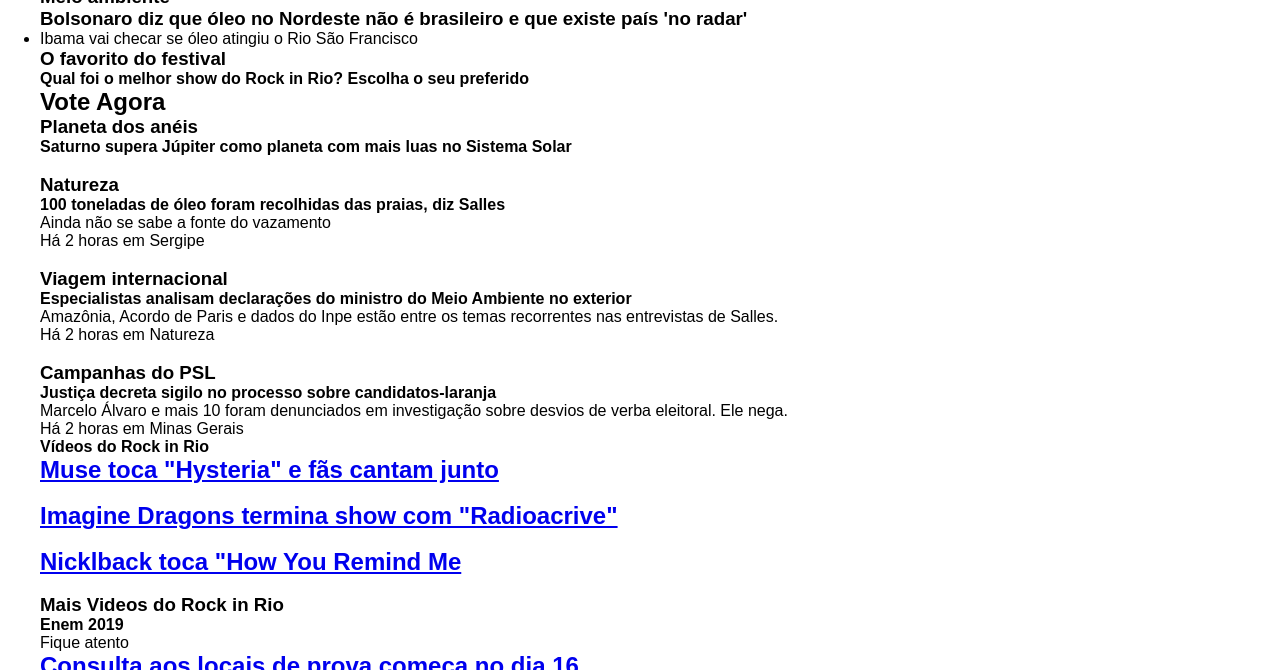
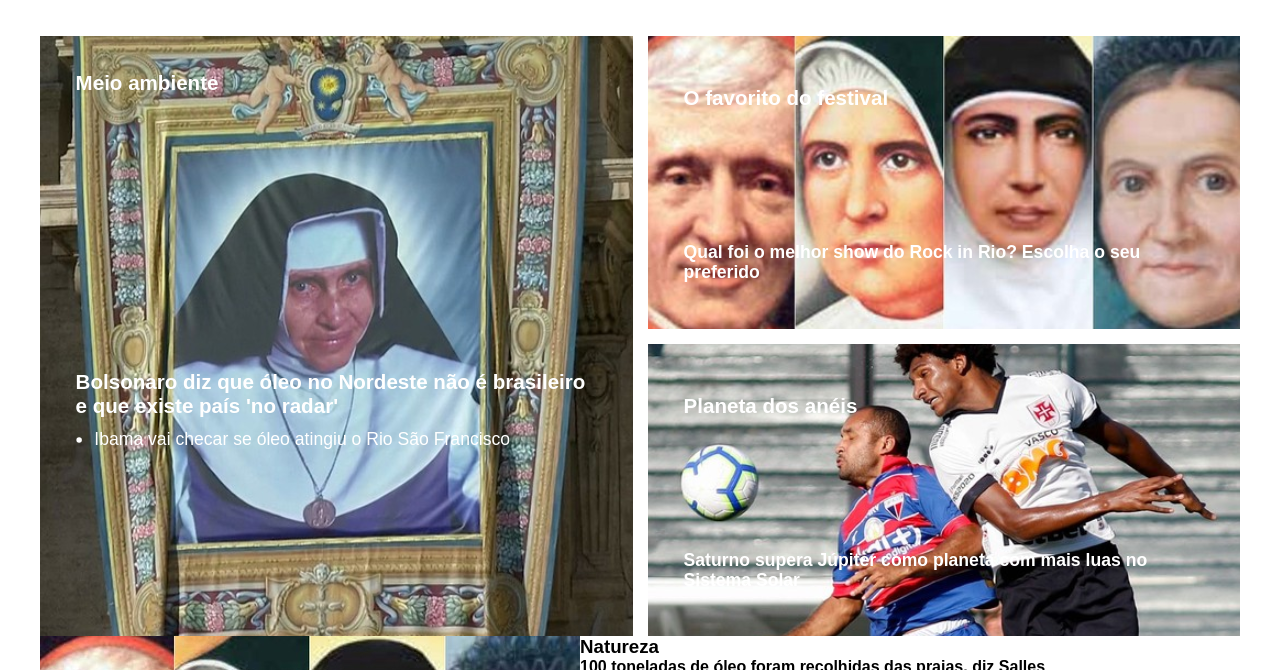
Before and after one commit to GustavoHmbSouza/CloneG1-Html-Css-Js, a plain HTML site: page index.html in a window 1280 px wide. Shown: the part 130-800 px from the top of the page. Drawn offline with Linux system fonts and the light colour scheme.

Commit message:
Seção de Banners implementada

```diff
--- a/css/SectionBanners.css
+++ b/css/SectionBanners.css
@@ -3,3 +3,174 @@ main
     max-width: 1200px;
     margin: auto;
 }
+
+main #banner
+{
+    display: flex;
+    margin-top: 50px;
+}
+
+main #banner a
+{
+    text-decoration: none;
+}
+
+main #banner #PrimeiroBanner
+{
+    height: 600px;
+    width: 592.5px;
+    background: rgb(175, 90, 90);
+    color: white;
+    overflow: hidden;
+}
+
+main #banner #PrimeiroBanner #imgPrimeiroBanner
+{
+    background: url("../imagens/Banners/irma.jpg");
+    height: 600px;
+    width: 592.5px;
+    max-width: 100%;
+    transition-property: transform;
+    transition-duration: 0.5s;
+    transition-timing-function:linear;
+    background-position: center;
+    transform: scale(1.1);
+}
+
+main #banner #PrimeiroBanner #imgPrimeiroBanner:hover
+{
+    transform: scale(1.2);
+}
+
+main #banner #PrimeiroBanner #imgPrimeiroBanner #textosBanner
+{
+    transition-property: all;
+    transition-duration: 0.5s;
+    transition-timing-function:linear;
+    padding: 10%;
+}
+main #banner #PrimeiroBanner #imgPrimeiroBanner:hover #textosBanner
+{
+    padding-top: 11.1%;
+    padding-left: 9.7%;
+    transform: scale(0.91);
+}
+
+main #banner #PrimeiroBanner #imgPrimeiroBanner #textosBanner h1
+{
+    margin-top: 250px;
+}
+
+main #banner #PrimeiroBanner #imgPrimeiroBanner #textosBanner ul
+{
+    margin-top: 10px;
+    margin-left: 17px;
+}
+
+
+
+
+main #banner #SegundoBanner
+{
+    height:292.5px;
+    width: 592.5px;
+    background: rgb(175, 90, 90);
+    color: white;
+    overflow: hidden;
+}
+
+main #banner #SegundoBanner #imgSegundoBanner
+{
+    background: url("../imagens/Banners/Santos.jpg");
+    height: 292.5px;
+    width: 592.5px;
+    max-width: 100%;
+    transition-property: transform;
+    transition-duration: 0.5s;
+    transition-timing-function:linear;
+    background-position: center;
+    transform: scale(1.1);
+}
+
+main #banner #SegundoBanner #imgSegundoBanner:hover
+{
+    transform: scale(1.2);
+}
+
+main #banner #SegundoBanner #imgSegundoBanner #textosBanner
+{
+    transition-property: all;
+    transition-duration: 0.5s;
+    transition-timing-function:linear;
+    padding: 10%;
+}
+main #banner #SegundoBanner #imgSegundoBanner:hover #textosBanner
+{
+    padding-top: 10%;
+    padding-left: 9.7%;
+    transform: scale(0.91);
+}
+
+main #banner #SegundoBanner #imgSegundoBanner #textosBanner h1
+{
+    margin-top: 120px
+}
+
+
+
+
+
+main #banner #TerceiroBanner
+{
+    margin-top: 15px;
+    height: 292.5px;
+    width: 592.5px;
+    background: rgb(175, 90, 90);
+    color: white;
+    overflow: hidden;
+}
+
+main #banner #TerceiroBanner #imgTerceiroBanner
+{
+    background: url("../imagens/Banners/jogo.jpg");
+    height: 292.5px;
+    width: 592.5px;
+    max-width: 100%;
+    transition-property: transform;
+    transition-duration: 0.5s;
+    transition-timing-function:linear;
+    background-position: center;
+    transform: scale(1.1);
+}
+
+main #banner #TerceiroBanner #imgTerceiroBanner:hover
+{
+    transform: scale(1.2);
+}
+
+main #banner #TerceiroBanner #imgTerceiroBanner #textosBanner
+{
+    transition-property: all;
+    transition-duration: 0.5s;
+    transition-timing-function:linear;
+    padding: 10%;
+}
+main #banner #TerceiroBanner #imgTerceiroBanner:hover #textosBanner
+{
+    padding-top: 10%;
+    padding-left: 9.7%;
+    transform: scale(0.91);
+}
+
+main #banner #TerceiroBanner #imgTerceiroBanner #textosBanner h1
+{
+    margin-top: 120px;
+}
+
+
+
+
+main #banner #segundoTerceiroBanner
+{
+    margin-left: 15px;
+}
--- /dev/null
+++ b/css/noticias.css
@@ -0,0 +1,4 @@
+main section article
+{
+    display: flex;
+}
--- /dev/null
+++ b/frontJs/SectionBanner.js
@@ -0,0 +1,32 @@
+function verificaSegundoTerceiroBanner()
+{
+    var MenuNode = document.querySelector("main #banner #segundoTerceiroBanner");
+
+    if (window.innerWidth < 810 && MenuNode.style.display != 'none')
+    {
+        MenuNode.style.display = 'none';
+    }
+    else if (window.innerWidth > 810 && MenuNode.style.display != 'block')
+    {
+        MenuNode.style.display = 'block';
+    }
+}
+
+function verificaBanner()
+{
+    var MenuNode = document.querySelector("main #banner");
+
+    if (window.innerWidth < 520 && MenuNode.style.display != 'none')
+    {
+        MenuNode.style.display = 'none';
+    }
+    else if (window.innerWidth > 520 && MenuNode.style.display != 'flex')
+    {
+        MenuNode.style.display = 'flex';
+    }
+}
+
+window.addEventListener('resize', function(){
+    verificaSegundoTerceiroBanner();
+    verificaBanner();
+});
--- a/index.html
+++ b/index.html
@@ -4,8 +4,13 @@
 	<title></title>
 	<link rel="stylesheet" type="text/css" href="css/header.css" media="screen" />
 	<link rel="stylesheet" type="text/css" href="css/SectionBanners.css" media="screen" />
+	<link rel="stylesheet" type="text/css" href="css/noticias.css" media="screen" />
+
 	<link rel="stylesheet" href="https://cdnjs.cloudflare.com/ajax/libs/material-design-iconic-font/2.2.0/css/material-design-iconic-font.min.css">
+
 	<script type="text/javascript" src="frontJs/header.js"></script>
+	<script type="text/javascript" src="frontJs/SectionBanner.js"></script>
+
 </head>
 <body>
 	<header>
@@ -51,8 +56,11 @@
 	</header>
 
 	<main>
-		<section>
+		<section id="banner">
+			<a href="#">
 				<article id="PrimeiroBanner">
+					<div id="imgPrimeiroBanner">
+						<div id="textosBanner" ignoreCss="True">
 							<h3>Meio ambiente</h3>
 							<h1>
 								Bolsonaro diz que óleo no Nordeste não é brasileiro e que existe país 'no radar'
@@ -60,27 +68,38 @@
 							<ul>
 								<li>Ibama vai checar se óleo atingiu o Rio São Francisco</li>
 							</ul>
-			</article>
-			<section>
-				<article>
-					<h3>O favorito do festival</h3>
-					<h1>Qual foi o melhor show do Rock in Rio? Escolha o seu preferido
-					</h1>
-					<div id="botaoVoteAgora">
-						<h2>Vote Agora</h2>
+						</div>
 					</div>
 				</article>
-				<article>
+			</a>
+			<section id="segundoTerceiroBanner">
+				<a href="#">
+					<article id="SegundoBanner">
+						<div id="imgSegundoBanner">
+							<div id="textosBanner">
+								<h3>O favorito do festival</h3>
+								<h1>Qual foi o melhor show do Rock in Rio? Escolha o seu preferido</h1>
+							</div>
+						</div>
+					</article>
+				</a>
+				<a href="#">
+					<article id="TerceiroBanner">
+						<div id="imgTerceiroBanner">
+							<div id="textosBanner">
 								<h3>Planeta dos anéis</h3>
 								<h1>Saturno supera Júpiter como planeta com mais luas no Sistema Solar</h1>
+							</div>
+						</div>
 					</article>
+				</a>
 			</section>
 		</section>
 
 		<section>
 			<section>
 				<article>
-					<img src="" alt="">
+					<img src="imagens/Banners/Santos.jpg" class="imgNoticia" alt="">
 					<div class="noticia">
 						<h3 class="titulo1Noticia">Natureza</h3>
 						<h1 class="titulo2Noticia">100 toneladas de óleo foram recolhidas das praias, diz Salles</h1>
@@ -89,7 +108,7 @@
 					</div>
 				</article>
 				<article>
-					<img src="" alt="">
+					<img src="imagens/Banners/jogo.jpg" class="imgNoticia" alt="">
 					<div class="noticia">
 						<h3 class="titulo1Noticia">Viagem internacional</h3>
 						<h1 class="titulo2Noticia">Especialistas analisam declarações do ministro do Meio Ambiente no exterior</h1>
@@ -98,7 +117,7 @@
 					</div>
 				</article>
 				<article>
-					<img src="" alt="">
+					<img src="imagens/Banners/irma.jpg" class="imgNoticia" alt="">
 					<div class="noticia">
 						<h3 class="titulo1Noticia">Campanhas do PSL</h3>
 						<h1 class="titulo2Noticia">Justiça decreta sigilo no processo sobre candidatos-laranja</h1>
```
Also changed, not shown: imagens/Banners/Santos.jpg (added), imagens/Banners/irma.jpg (added), imagens/Banners/jogo.jpg (added). Lines whose indentation alone changed are shown as unchanged.
